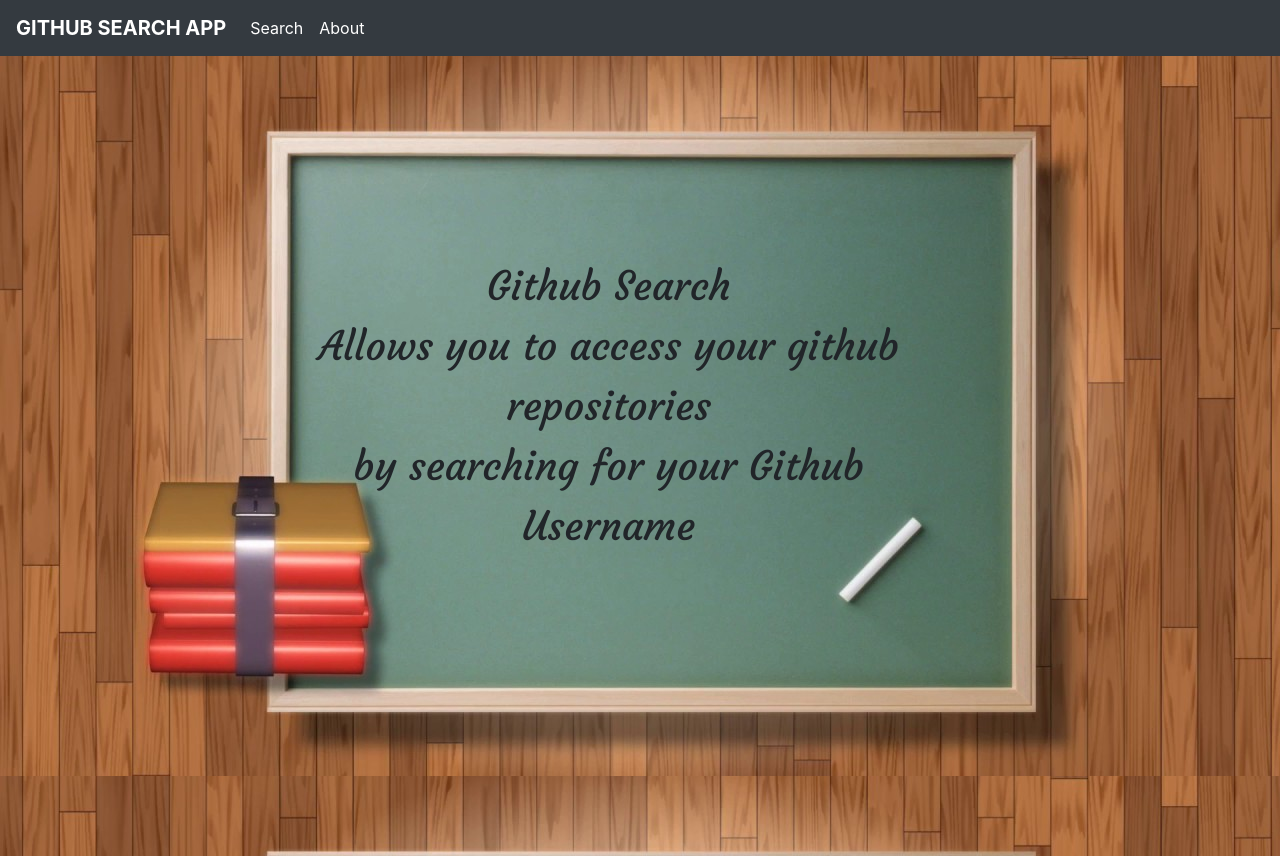
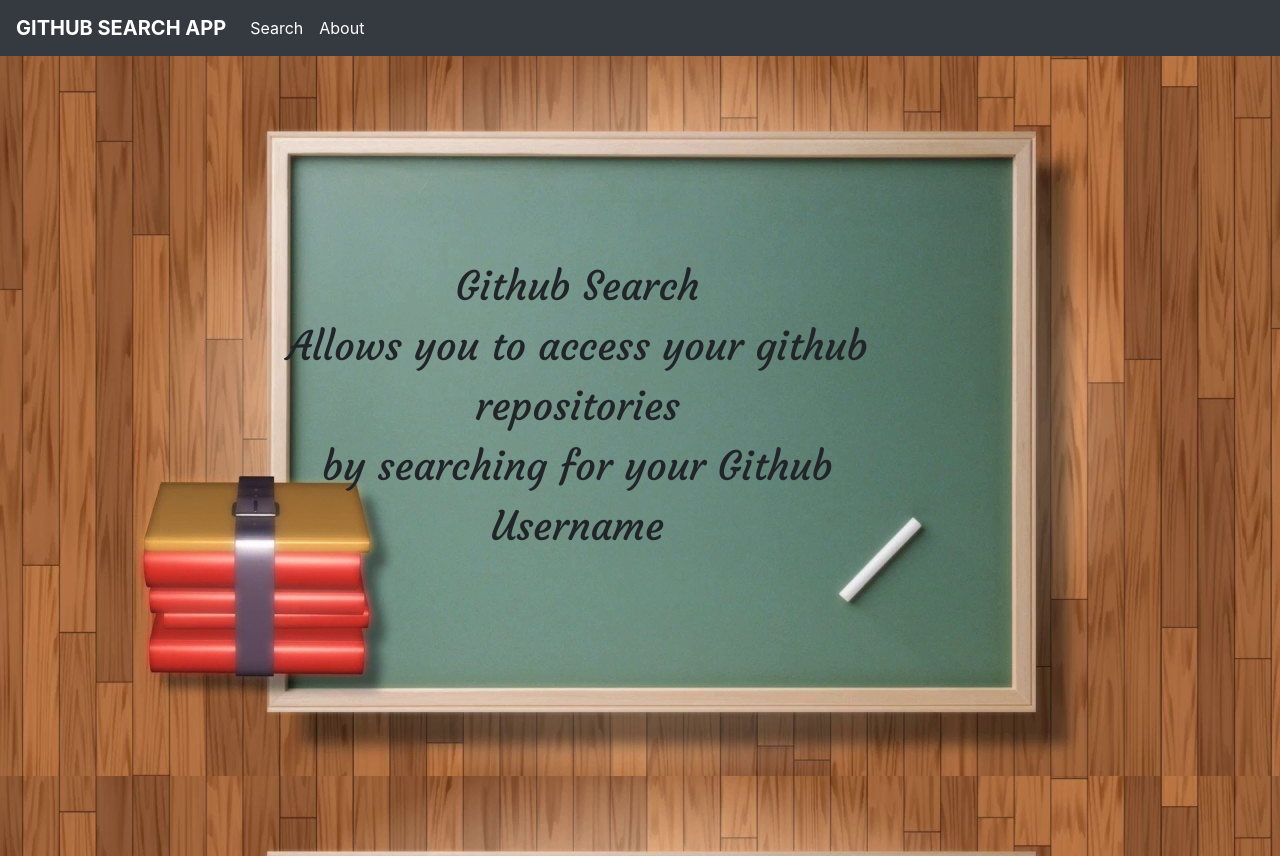
Before and after one commit to TracyOgutu/GithubSearch, an Angular app: page /about in a window 1280 px wide. Built offline with nearby package versions, Linux system fonts and the light colour scheme; what @ngx-progressbar/core, @ngx-progressbar/http-client would draw is missing.

Commit message:
add alignment

```diff
--- a/src/app/githubabout/githubabout.component.css
+++ b/src/app/githubabout/githubabout.component.css
@@ -12,5 +12,5 @@
 #gitsearch{
     margin-top:200px;
     font-size:40px;
-    margin-left:-5%;
+    margin-left:-10%;
 }
```
